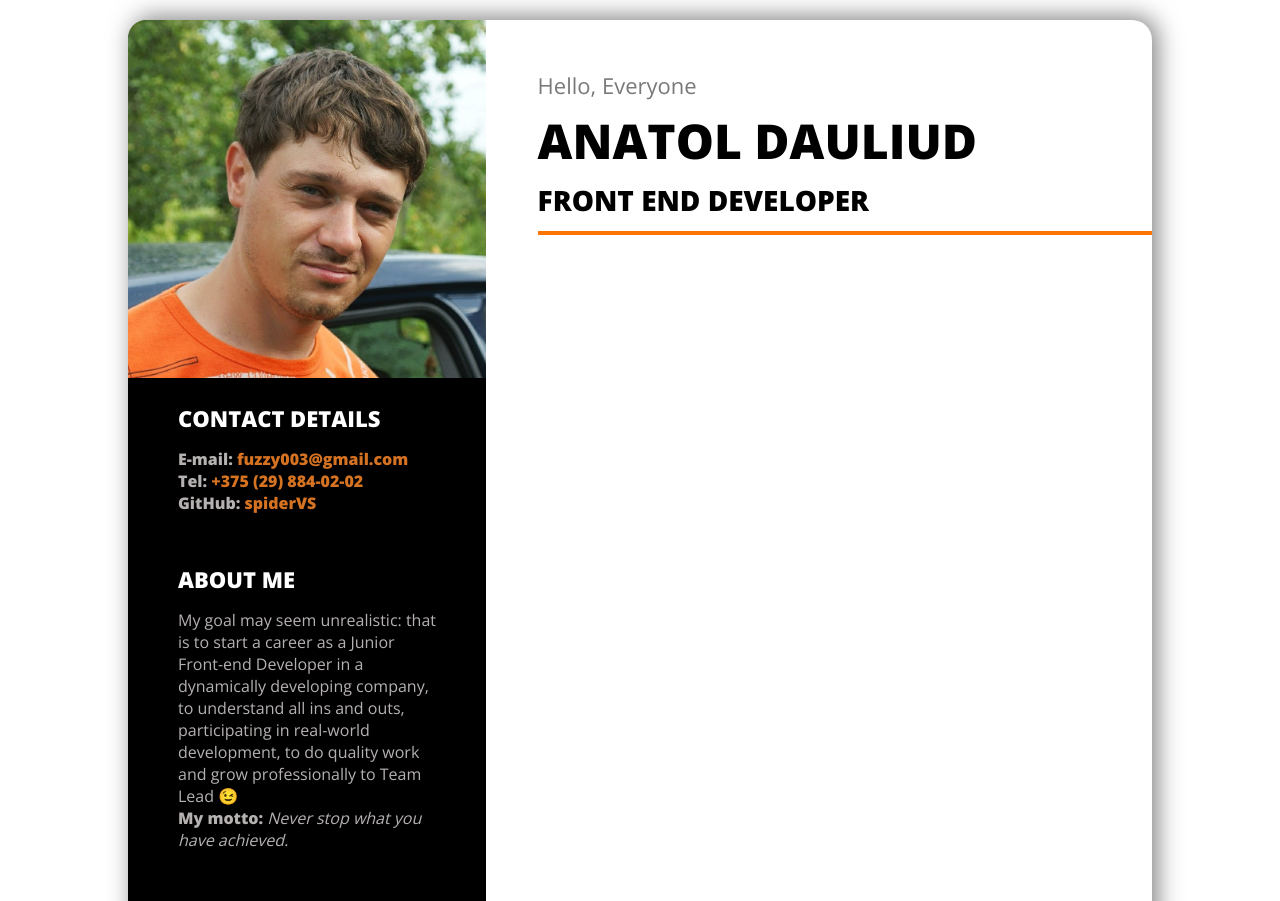
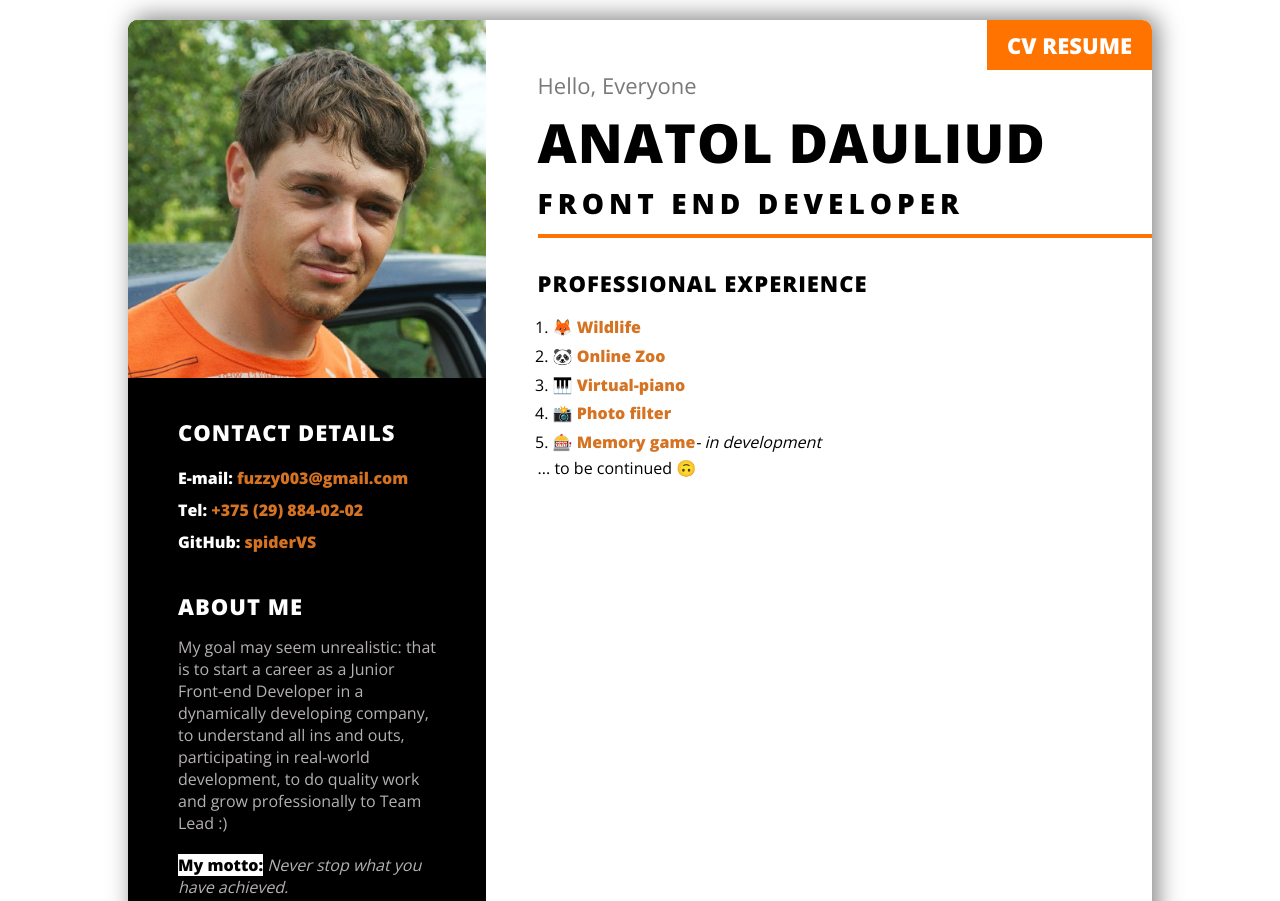
Before and after one commit to spiderVS/rsschool-cv, a plain HTML site: page index.html in a window 1280 px wide. Shown: the top 901 px of the page. Drawn offline with nearby package versions, Linux system fonts and the light colour scheme.

Commit message:
feat: add experience section, fix some margins and paddings

```diff
--- a/css/style.css
+++ b/css/style.css
@@ -23,7 +23,7 @@ body {
 .cv-wrapper {
   width: 1024px;
   margin: 20px auto;
-  border-radius: 20px;
+  border-radius: 10px;
   box-shadow: 5px -3px 25px rgba(0, 0, 0, 0.5);
 }
 
@@ -35,27 +35,52 @@ body {
 }
 
 .section {
-  padding: 20px 50px 30px 50px;
+  padding: 0 50px 0 50px;
   font-size: 16px;
 }
 
 .left-col {
+  padding: 0 0 30px 0;
   flex-basis: 35%;
+  display: flex;
+  min-height: 1250px;
+  flex-direction: column;
+  justify-content: space-between;
   background-color: black;
-  border-radius: 20px 0 0 18px;
+  border-radius: 10px 0 0 10px;
   color: #b6b1b1;
 }
 
 .photo {
   width:100%;
-  border-radius: 18px 0 0 0;
+  border-radius: 10px 0 0 0;
+}
+
+.left-col .heading-section {
+  color: #ffffff;
 }
 
 .heading-section {
+  letter-spacing: 1px;
   text-transform: uppercase;
   font-size: 22px;
   margin-bottom: 15px;
+}
+
+.contacts-list {
+  line-height: 2;
+}
+
+.contacts-list-link > b {
   color: #ffffff;
+}
+
+.description .motto {
+  margin-top: 20px;
+}
+
+mark {
+  background-color: #ffffff;
 }
 
 .summary-list li {
@@ -64,23 +89,37 @@ body {
 }
 
 .right-col {
+  position: relative;
   flex-basis: 60%;
   padding-top: 50px;
+}
+
+.cv-resume {
+  position: absolute;
+  background-color: #ff7300;
+  border-radius: 0 10px 0 0;
+  color:#ffffff;
+  padding: 10px 20px;
+  font-size: 22px;
+  top: 0;
+  right: 0;
 }
 
 .presentation > p {
   color: #797979;
   font-size: 22px;
-  margin-bottom: 8px;
+  margin-bottom: 5px;
 }
 
 .name {
+  letter-spacing: 1px;
   text-transform: uppercase;
-  font-size: 48px;
-  margin-bottom: 8px;
+  font-size: 54px;
+  margin-bottom: 5px;
 }
 
 .prof {
+  letter-spacing: 5px;
   text-transform: uppercase;
   font-size: 28px;
   margin-bottom: 12px;
@@ -89,3 +128,13 @@ body {
 .hr {
   border: 2px solid #ff7300;
 }
+
+.presentation {
+  margin-bottom: 30px;
+}
+
+.experience-list li {
+  line-height: 1.8;
+  margin-left: 15px;
+  list-style: decimal;
+}
--- a/index.html
+++ b/index.html
@@ -22,13 +22,13 @@
           <section class="contact section">
             <h3 class="heading-section">Contact details</h3>
             <ul class="contacts-list">
-              <li><b>E-mail:</b>
+              <li class="contacts-list-link"><b>E-mail:</b>
                 <a href="mailto:fuzzy003@gmail.com"><b>fuzzy003@gmail.com</b></a>
               </li>
-              <li><b>Tel:</b>
+              <li class="contacts-list-link"><b>Tel:</b>
                 <a href="tel:+375298840202"><b>+375 (29) 884-02-02</b></a>
               </li>
-              <li><b>GitHub:</b>
+              <li class="contacts-list-link"><b>GitHub:</b>
                 <a href="https://github.com/spiderVS"><b>spiderVS</b></a>
               </li>
             </ul>
@@ -37,8 +37,8 @@
           <section class="about-me section">
             <h3 class="heading-section">About me</h3>
             <div class="description">
-              <p>My goal may seem unrealistic: that is to start a career as a Junior Front-end Developer in a dynamically developing company, to understand all ins and outs, participating in real-world development, to do quality work and grow professionally to Team Lead 😉</p>
-              <p class="motto"><b>My motto:</b> <em>Never stop what you have achieved.</em></p>
+              <p>My goal may seem unrealistic: that is to start a career as a Junior Front-end Developer in a dynamically developing company, to understand all ins and outs, participating in real-world development, to do quality work and grow professionally to Team Lead :)</p>
+              <p class="motto"><mark><b>My motto:</b></mark> <em>Never stop what you have achieved.</em></p>
             </div>
           </section>
 
@@ -56,6 +56,7 @@
         </div>
 
         <div class="right-col">
+          <div class="cv-resume"><b>CV RESUME</b></div>
           <section class="presentation">
             <p>Hello, Everyone</p>
             <h1 class="name">Anatol Dauliud</h1>
@@ -64,8 +65,15 @@
           </section>
 
           <section class="experience">
-
-
+            <h3 class="heading-section">Professional experience</h3>
+            <ol class="experience-list">
+              <li><a href="https://rolling-scopes-school.github.io/spidervs-JSFE2021Q1/wildlife/"><b>🦊 Wildlife</b></a></li>
+              <li><a href="https://rolling-scopes-school.github.io/spidervs-JSFE2021Q1/online-zoo/pages/main/"><b>🐼 Online Zoo</b></a></li>
+              <li><a href="https://rolling-scopes-school.github.io/spidervs-JSFE2021Q1/virtual-piano/"><b>🎹 Virtual-piano</b></a></li>
+              <li><a href="https://rolling-scopes-school.github.io/spidervs-JSFE2021Q1/photo-filter/"><b>📸 Photo filter</b></a></li>
+              <li><a href="https://rolling-scopes-school.github.io/spidervs-JSFE2021Q1/match-match-game/"><b>🎰 Memory game</a></b><em>- in development</em></li>
+            </ol>
+            ... to be continued 🙃
           </section>
 
 
```
